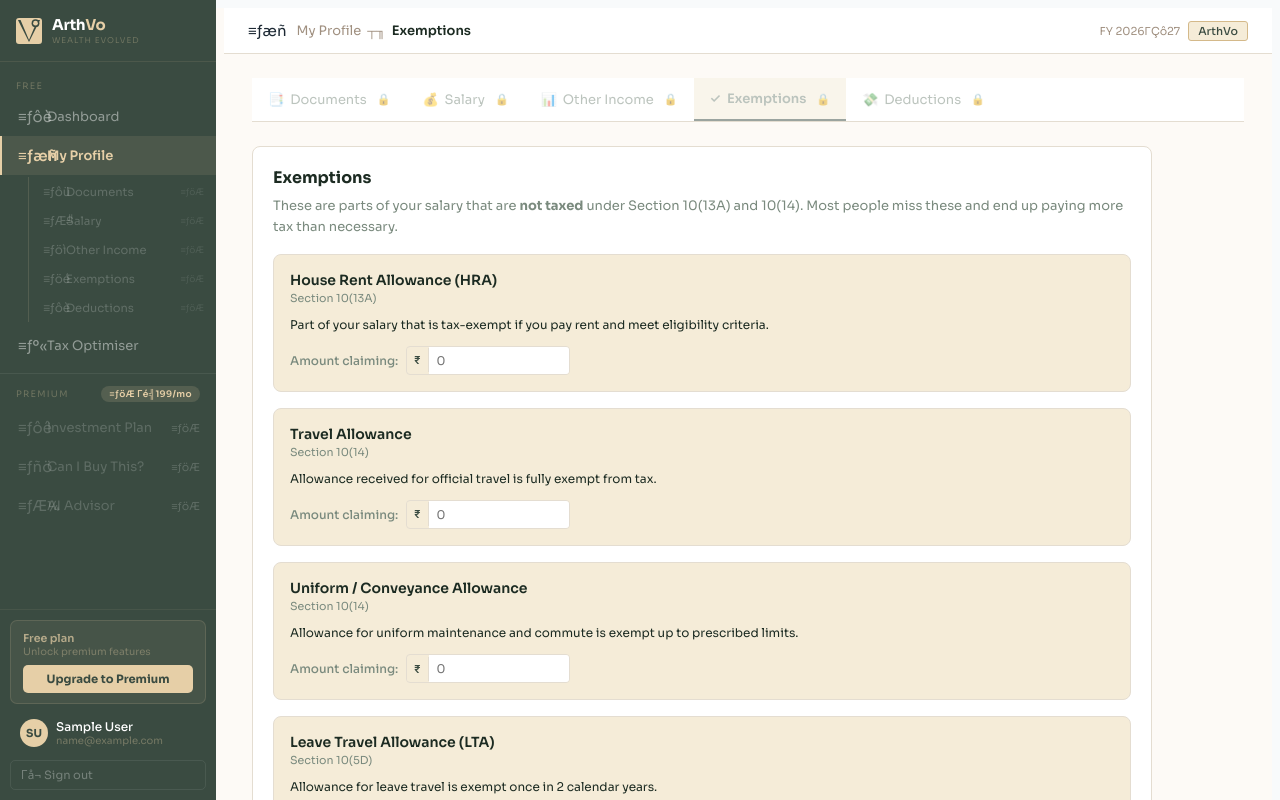
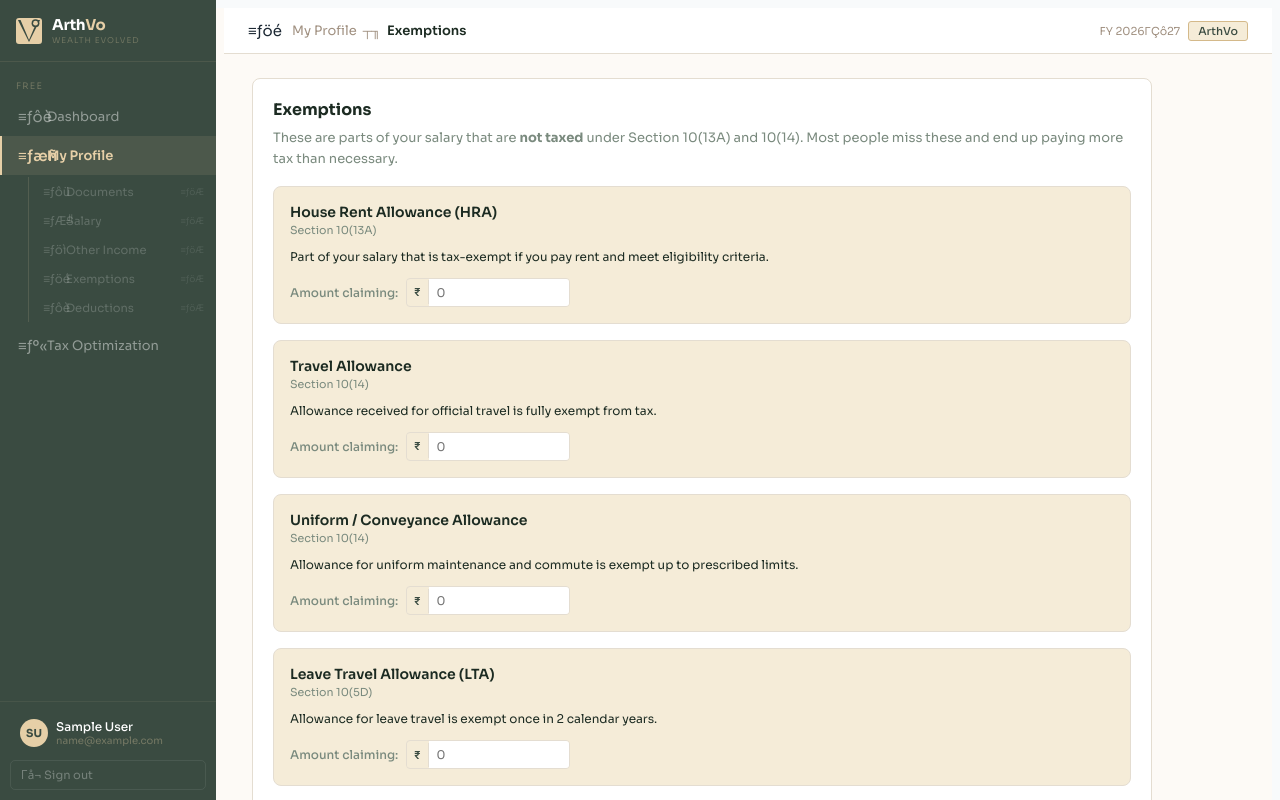
Before and after one commit to kartiktripathi29-design/arthsaathi, a Next.js app: page /dashboard/profile/exemptions in a window 1280 px wide. Shown: the top 800 px of the page. Built offline with nearby package versions, Linux system fonts and the light colour scheme; sample sign-in values are in the browser's storage.

Commit message:
Revert "fix: add nested profile tabs and tax optimization to sidebar navigation"
This reverts commit b50e147b06cdeb9f94258d0972051744512add51.

```diff
--- a/src/app/dashboard/layout.tsx
+++ b/src/app/dashboard/layout.tsx
@@ -8,24 +8,17 @@ const C = { fg:'#3A4B41', wheat:'#E6CFA7', wl:'#F5ECD8', wm:'#D4B98A' }
 
 const FREE_NAV = [
   { href:'/dashboard', icon:'≡ƒôè', label:'Dashboard' },
-  { href:'/dashboard/profile', icon:'≡ƒæñ', label:'My Profile' },
-  { href:'/dashboard/tax', icon:'≡ƒº«', label:'Tax Optimiser' },
+  { href:'/dashboard/profile', icon:'≡ƒæñ', label:'My Profile', submenu: true },
+  { href:'/dashboard/tax', icon:'≡ƒº«', label:'Tax Optimization' },
 ]
 
-const PROFILE_SUBNAV = [
-  { key:'documents', icon:'≡ƒôü', label:'Documents', query:'/dashboard/profile/documents' },
-  { key:'salary', icon:'≡ƒÆ╝', label:'Salary', query:'/dashboard/profile/salary' },
-  { key:'other-income', icon:'≡ƒöì', label:'Other Income', query:'/dashboard/profile/other-income' },
-  { key:'exemptions', icon:'≡ƒöé', label:'Exemptions', query:'/dashboard/profile/exemptions' },
-  { key:'deductions', icon:'≡ƒôè', label:'Deductions', query:'/dashboard/profile/deductions' },
+const PROFILE_SUBMENU = [
+  { key:'documents', icon:'≡ƒôü', label:'Documents', path:'/dashboard/profile/documents' },
+  { key:'salary', icon:'≡ƒÆ╝', label:'Salary', path:'/dashboard/profile/salary' },
+  { key:'other-income', icon:'≡ƒöì', label:'Other Income', path:'/dashboard/profile/other-income' },
+  { key:'exemptions', icon:'≡ƒöé', label:'Exemptions', path:'/dashboard/profile/exemptions' },
+  { key:'deductions', icon:'≡ƒôè', label:'Deductions', path:'/dashboard/profile/deductions' },
 ]
-
-const PREMIUM_NAV = [
-  { href:'/dashboard/invest', icon:'≡ƒôê', label:'Investment Plan' },
-  { href:'/dashboard/decide', icon:'≡ƒñö', label:'Can I Buy This?' },
-  { href:'/dashboard/chat', icon:'≡ƒÆ¼', label:'AI Advisor' },
-]
-const ALL_NAV = [...FREE_NAV, ...PREMIUM_NAV]
 
 function Logo() {
   return (
@@ -45,7 +38,14 @@ function Sidebar() {
   const isActive = (href:string) => href === '/dashboard' ? pathname === '/dashboard' : pathname.startsWith(href)
   const isProfile = pathname.startsWith('/dashboard/profile')
 
-  const [unlocked, setUnlocked] = useState<Record<string,boolean>>({ documents:true, salary:false, 'other-income':false, exemptions:false, deductions:false })
+  const [unlocked, setUnlocked] = useState<Record<string, boolean>>({
+    documents: true,
+    salary: false,
+    'other-income': false,
+    exemptions: false,
+    deductions: false,
+  })
+
   useEffect(() => {
     try {
       const completion = localStorage.getItem('av_profile_completion')
@@ -54,6 +54,8 @@ function Sidebar() {
       }
     } catch {}
   }, [pathname])
+
+  const allProfileTabsComplete = unlocked.documents && unlocked.salary && unlocked['other-income'] && unlocked.exemptions && unlocked.deductions
 
   return (
     <aside style={{ width:216, minHeight:'100vh', background:C.fg, display:'flex', flexDirection:'column', flexShrink:0, position:'fixed', top:0, left:0, bottom:0, zIndex:50, fontFamily:'"Sora",-apple-system,sans-serif' }}>
@@ -86,16 +88,17 @@ function Sidebar() {
               <span style={{ fontSize:15, width:20, textAlign:'center' }}>{item.icon}</span>
               {item.label}
             </Link>
+
             {/* Sub-nav under My Profile */}
-            {item.href === '/dashboard/profile' && isProfile && (
+            {item.submenu && isProfile && (
               <div style={{ marginLeft:28, borderLeft:'1px solid rgba(230,207,167,0.15)', paddingLeft:0, marginTop:2, marginBottom:4 }}>
-                {PROFILE_SUBNAV.map(sub => {
-                  const isSubActive = pathname === sub.query
+                {PROFILE_SUBMENU.map(sub => {
+                  const isSubActive = pathname === sub.path
                   const isLocked = !unlocked[sub.key]
                   return (
                     <Link
                       key={sub.key}
-                      href={isLocked ? '#' : sub.query}
+                      href={isLocked ? '#' : sub.path}
                       onClick={e => { if (isLocked) e.preventDefault() }}
                       style={{
                         display:'flex', alignItems:'center', gap:7, padding:'7px 12px',
@@ -119,45 +122,10 @@ function Sidebar() {
             )}
           </div>
         ))}
-
-        {/* Divider */}
-        <div style={{ margin:'8px 0', borderTop:'1px solid rgba(255,255,255,0.07)' }} />
-
-        {/* Premium section */}
-        <div style={{ padding:'4px 16px 6px', display:'flex', justifyContent:'space-between', alignItems:'center' }}>
-          <span style={{ fontSize:9, color:'rgba(230,207,167,0.3)', letterSpacing:'0.14em', textTransform:'uppercase' }}>Premium</span>
-          <span style={{ fontSize:9, background:'rgba(230,207,167,0.15)', color:C.wheat, padding:'2px 8px', borderRadius:10, fontWeight:600, letterSpacing:'0.04em' }}>≡ƒöÆ Γé╣199/mo</span>
-        </div>
-        {PREMIUM_NAV.map(item => (
-          <Link key={item.href} href={item.href} style={{
-            display:'flex', alignItems:'center', gap:9, padding:'10px 16px', textDecoration:'none',
-            fontSize:13, fontFamily:'inherit',
-            borderLeft:`2px solid ${isActive(item.href)?C.wheat:'transparent'}`,
-            background:isActive(item.href)?'rgba(230,207,167,0.1)':'transparent',
-            color:'rgba(255,255,255,0.3)',
-            fontWeight:400, transition:'all 0.15s', opacity:0.6,
-          }}>
-            <span style={{ fontSize:15, width:20, textAlign:'center' }}>{item.icon}</span>
-            {item.label}
-            <span style={{ marginLeft:'auto', fontSize:11 }}>≡ƒöÆ</span>
-          </Link>
-        ))}
       </nav>
 
       {/* User footer */}
       <div style={{ padding:10, borderTop:'1px solid rgba(230,207,167,0.08)' }}>
-        <div style={{ background:'rgba(230,207,167,0.07)', border:'1px solid rgba(230,207,167,0.14)', borderRadius:7, padding:'10px 12px', marginBottom:8 }}>
-          <div style={{ display:'flex', alignItems:'center', gap:8, marginBottom:7 }}>
-            <div>
-              <p style={{ fontSize:11, color:'rgba(230,207,167,0.7)', fontWeight:600, margin:0 }}>Free plan</p>
-              <p style={{ fontSize:10, color:'rgba(230,207,167,0.35)', margin:0 }}>Unlock premium features</p>
-            </div>
-          </div>
-          <Link href="/upgrade" style={{ display:'block', width:'100%', padding:'7px', background:C.wheat, color:C.fg, border:'none', borderRadius:5, fontSize:11.5, fontWeight:700, cursor:'pointer', textAlign:'center', textDecoration:'none' }}>
-            Upgrade to Premium
-          </Link>
-        </div>
-
         {user && (
           <div style={{ display:'flex', alignItems:'center', gap:8, padding:'7px 10px', marginBottom:6 }}>
             <div style={{ width:28, height:28, borderRadius:'50%', background:C.wheat, color:C.fg, fontSize:11, fontWeight:700, display:'flex', alignItems:'center', justifyContent:'center', flexShrink:0 }}>{initials}</div>
@@ -177,13 +145,12 @@ function Sidebar() {
 
 function TopBar() {
   const pathname = usePathname()
-  const page = ALL_NAV.find(n => n.href === '/dashboard' ? pathname === '/dashboard' : pathname.startsWith(n.href))
-  const isPremium = PREMIUM_NAV.some(n => pathname.startsWith(n.href))
+  const page = FREE_NAV.find(n => n.href === '/dashboard' ? pathname === '/dashboard' : pathname.startsWith(n.href))
 
   const isProfile = pathname.startsWith('/dashboard/profile')
-  const currentTab = isProfile ? (PROFILE_SUBNAV.find(s => pathname === s.query)?.label || 'My Profile') : ''
-  const headingLabel = currentTab || (page?.label || 'Dashboard')
-  const headingIcon = page?.icon
+  const currentSubTab = isProfile ? PROFILE_SUBMENU.find(s => pathname === s.path) : null
+  const headingLabel = currentSubTab ? currentSubTab.label : (page?.label || 'Dashboard')
+  const headingIcon = currentSubTab ? currentSubTab.icon : page?.icon
 
   const [fyLabel, setFyLabel] = useState('')
   useEffect(() => {
@@ -206,15 +173,14 @@ function TopBar() {
     <header style={{ height:46, borderBottom:'1px solid #E4DDD1', background:'#fff', display:'flex', alignItems:'center', padding:'0 24px', gap:10, position:'sticky', top:0, zIndex:40, fontFamily:'"Sora",-apple-system,sans-serif' }}>
       <span style={{ fontSize:15 }}>{headingIcon}</span>
       <h1 style={{ fontSize:13, fontWeight:600, color:'#1C2B22', margin:0 }}>
-        {isProfile && currentTab ? (
+        {isProfile && currentSubTab ? (
           <>
             <span style={{ color:'#A09080', fontWeight:400 }}>My Profile</span>
             <span style={{ color:'#A09080', margin:'0 6px' }}>┬╖</span>
-            {currentTab}
+            {currentSubTab.label}
           </>
         ) : headingLabel}
       </h1>
-      {isPremium && <span style={{ fontSize:10, background:'#1E293B', color:C.wheat, padding:'2px 8px', borderRadius:20, fontWeight:600 }}>≡ƒöÆ Premium</span>}
       <div style={{ marginLeft:'auto', display:'flex', alignItems:'center', gap:8 }}>
         {fyLabel && <span style={{ fontSize:11, color:'#A09080' }}>FY {fyLabel}</span>}
         <span style={{ fontSize:11, background:'#F5ECD8', color:'#3A4B41', padding:'2px 9px', borderRadius:3, fontWeight:500, border:'1px solid #D4B98A' }}>ArthVo</span>
--- a/src/app/dashboard/profile/layout.tsx
+++ /dev/null
@@ -1,115 +0,0 @@
-'use client'
-
-import { useEffect, useState, Suspense } from 'react'
-import { usePathname, useRouter } from 'next/navigation'
-import toast from 'react-hot-toast'
-
-const C = { fg:'#3A4B41', wheat:'#E6CFA7', wl:'#F5ECD8', wm:'#D4B98A', bg:'#FDFAF6', card:'#fff', border:'#E4DDD1', text:'#1C2B22', muted:'#7A8A7E', danger:'#B94040' }
-
-const PROFILE_TABS = [
-  { key:'documents', label:'Documents', path:'/dashboard/profile/documents', icon:'📑' },
-  { key:'salary', label:'Salary', path:'/dashboard/profile/salary', icon:'💰' },
-  { key:'other-income', label:'Other Income', path:'/dashboard/profile/other-income', icon:'📊' },
-  { key:'exemptions', label:'Exemptions', path:'/dashboard/profile/exemptions', icon:'✓' },
-  { key:'deductions', label:'Deductions', path:'/dashboard/profile/deductions', icon:'💸' },
-]
-
-function ProfileTabBar() {
-  const pathname = usePathname()
-  const router = useRouter()
-  const [unlocked, setUnlocked] = useState<Record<string, boolean>>({
-    documents: true,
-    salary: false,
-    'other-income': false,
-    exemptions: false,
-    deductions: false,
-  })
-
-  useEffect(() => {
-    try {
-      const completion = localStorage.getItem('av_profile_completion')
-      if (completion) {
-        setUnlocked(JSON.parse(completion))
-      }
-    } catch (e) {
-      console.error('Failed to load profile completion:', e)
-    }
-  }, [])
-
-  const activeTab = PROFILE_TABS.find(t => pathname === t.path)?.key || 'documents'
-
-  const handleTabClick = (tabKey: string) => {
-    if (!unlocked[tabKey]) {
-      toast.error(`Complete previous steps to unlock "${PROFILE_TABS.find(t => t.key === tabKey)?.label}"`)
-      return
-    }
-    const path = PROFILE_TABS.find(t => t.key === tabKey)?.path
-    if (path) router.push(path)
-  }
-
-  return (
-    <div style={{ display:'flex', gap:0, borderBottom:`1px solid ${C.border}`, background:'#fff', marginBottom:24 }}>
-      {PROFILE_TABS.map(tab => {
-        const isActive = activeTab === tab.key
-        const isLocked = !unlocked[tab.key]
-        return (
-          <button
-            key={tab.key}
-            onClick={() => handleTabClick(tab.key)}
-            disabled={isLocked}
-            style={{
-              padding:'12px 16px',
-              fontSize:13,
-              fontWeight: isActive ? 600 : 400,
-              color: isLocked ? C.muted : isActive ? C.fg : C.text,
-              background: isActive ? C.wl : 'transparent',
-              border:'none',
-              borderBottom: isActive ? `2px solid ${C.fg}` : '1px solid transparent',
-              cursor: isLocked ? 'not-allowed' : 'pointer',
-              fontFamily:'inherit',
-              opacity: isLocked ? 0.5 : 1,
-              transition:'all 0.15s',
-              display:'flex',
-              alignItems:'center',
-              gap:6,
-            }}
-          >
-            <span>{tab.icon}</span>
-            {tab.label}
-            {isLocked && <span style={{ fontSize:11, marginLeft:4 }}>🔒</span>}
-          </button>
-        )
-      })}
-    </div>
-  )
-}
-
-export function unlockNextTab(currentTabKey: string) {
-  try {
-    const currentIndex = PROFILE_TABS.findIndex(t => t.key === currentTabKey)
-    if (currentIndex === -1) return
-
-    const completion = JSON.parse(localStorage.getItem('av_profile_completion') || '{}')
-    const nextTab = PROFILE_TABS[currentIndex + 1]
-
-    if (nextTab) {
-      completion[nextTab.key] = true
-      localStorage.setItem('av_profile_completion', JSON.stringify(completion))
-    }
-  } catch (e) {
-    console.error('Failed to unlock next tab:', e)
-  }
-}
-
-export default function ProfileLayout({ children }: { children: React.ReactNode }) {
-  return (
-    <div>
-      <Suspense fallback={<div style={{ height:46, background:'#fff', borderBottom:`1px solid ${C.border}` }} />}>
-        <ProfileTabBar />
-      </Suspense>
-      <div>
-        {children}
-      </div>
-    </div>
-  )
-}
--- a/src/app/dashboard/profile/page.tsx
+++ b/src/app/dashboard/profile/page.tsx
@@ -1,5 +1,4 @@
 'use client'
-
 import { useEffect } from 'react'
 import { useRouter } from 'next/navigation'
 
```
